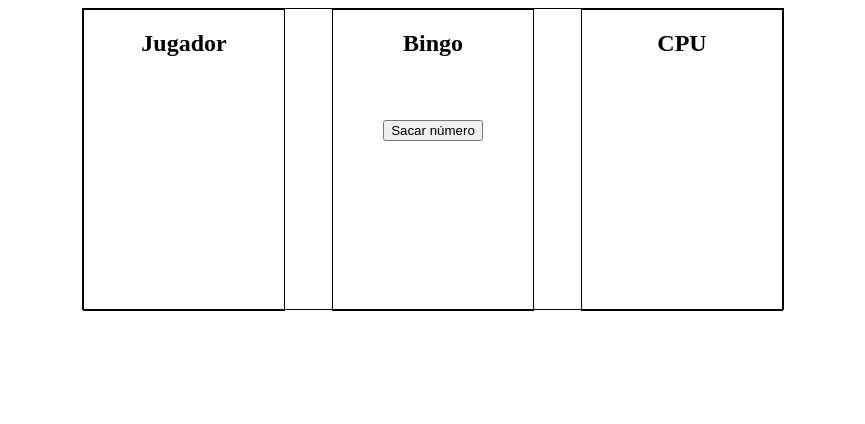
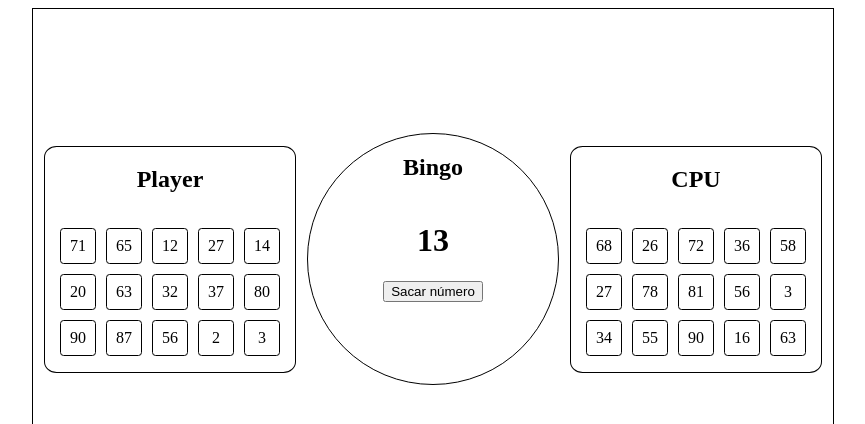
Before and after one commit to ManuPerezDev/bingo, a website built with Parcel: page src/index.html in a window 1280 px wide. Both pictures are taken after a click on the button "Sacar número". Shown: the top 424 px of the page, without its empty margins (207-1072 px from the left). Built offline with nearby package versions, Linux system fonts and the light colour scheme.

Commit message:
✨ Generated program logic

```diff
--- a/src/css/index.css
+++ b/src/css/index.css
@@ -1,33 +1,43 @@
+.container-global {
+  width: 800px;
+  height: 500px;
+  border: solid 1px;
+  margin: auto;
+  display: flex;
+  justify-content: space-evenly;
+  align-items: center;
+}
+
 .container {
-  width: 700px;
-  height: 300px;
+  width: 250px;
+  height: 225px;
   border: solid 1px;
+  border-radius: 5%;
   display: flex;
-  justify-content: space-between;
+  flex-flow: column;
+  align-items: center;
+}
+
+.bingo {
+  border-radius: 50%;
+  height: 250px;
+}
+
+.card {
+  display: flex;
+  flex-wrap: wrap;
+  justify-content: center;
   margin: auto;
 }
 
-.player {
-  width: 200px;
-  height: 300px;
+.number {
+  width: 30px;
+  height: 30px;
+  padding: 2px;
+  margin: 5px;
   border: solid 1px;
+  border-radius: 10%;
   display: flex;
   justify-content: center;
-}
-
-.bingo {
-  width: 200px;
-  height: 300px;
-  border: solid 1px;
-  display: flex;
-  flex-direction: column;
   align-items: center;
 }
-
-.cpu {
-  width: 200px;
-  height: 300px;
-  border: solid 1px;
-  display: flex;
-  justify-content: center;
-}
--- a/src/index.html
+++ b/src/index.html
@@ -8,19 +8,19 @@
     <title>Document</title>
 </head>
 <body>
-    <div class="container">
-        <div class="player">
-            <h2>Jugador</h2>
-            <div class="carton-player"></div>
+    <div class="container-global">
+        <div class="container player">
+            <h2>Player</h2>
+            <div class="card"></div>
         </div>
-        <div class="bingo">
+        <div class="container bingo">
             <h2>Bingo</h2>
-            <h1 class="number"></h1>
+            <h1 class="number-bingo">0</h1>
             <button class="btn">Sacar número</button>
         </div>
-        <div class="cpu">
+        <div class="container cpu">
             <h2>CPU</h2>
-            <div class="carton-cpu"></div>
+            <div class="card"></div>
         </div>
     </div>
 </body>
--- a/src/js/index.js
+++ b/src/js/index.js
@@ -0,0 +1,69 @@
+import _ from 'lodash'
+
+const numberList = _.range(0, 91)
+const shuffledList = _.shuffle(numberList)
+
+let playerCardNumbers = []
+let cpuCardNumbers = []
+
+const populateCard = (selector) => {
+  const numberList = _.range(1, 91)
+  const shuffledList = _.shuffle(numberList)
+  const cardNumbers = shuffledList.slice(0, 15)
+
+  cardNumbers.forEach((e) => {
+    const div = document.createElement('div')
+    div.className = `number number-${e}`
+    div.textContent = e
+
+    document.querySelector(selector).appendChild(div)
+  })
+
+  return cardNumbers
+}
+
+const getNumber = () => {
+  const number = shuffledList.pop()
+  document.querySelector('.number-bingo').textContent = number
+  checkCardNumbers(`.number-${number}`)
+  removeFromPlayerNumberList(number)
+  checkWinner()
+}
+
+const checkCardNumbers = (element) => {
+  const listNodes = document.querySelectorAll(element)
+  listNodes.forEach((e) => {
+    e.style.color = 'red'
+    e.style.textDecoration = 'line-through'
+  })
+}
+
+const removeFromPlayerNumberList = (number) => {
+  _.pull(playerCardNumbers, number)
+  _.pull(cpuCardNumbers, number)
+}
+
+const checkWinner = () => {
+  if (playerCardNumbers.length === 0) {
+    document.querySelector('.container.player h2').style.backgroundColor = 'green'
+    button.remove()
+  }
+  if (cpuCardNumbers.length === 0) {
+    document.querySelector('.container.cpu h2').style.backgroundColor = 'green'
+    button.remove()
+  }
+  if (playerCardNumbers.length === 0 && cpuCardNumbers.length === 0) {
+    document.querySelector('.container.cpu h2').style.backgroundColor = 'yellow'
+    button.remove()
+  }
+}
+
+const startGame = () => {
+  playerCardNumbers = populateCard('.container.player .card')
+  cpuCardNumbers = populateCard('.container.cpu .card')
+}
+
+const button = document.querySelector('.btn')
+button.onclick = getNumber
+
+startGame()
```
Also changed, not shown: package.json (+8 -5 lines), .eslintrc.js, build/index.html, 9 other files.
